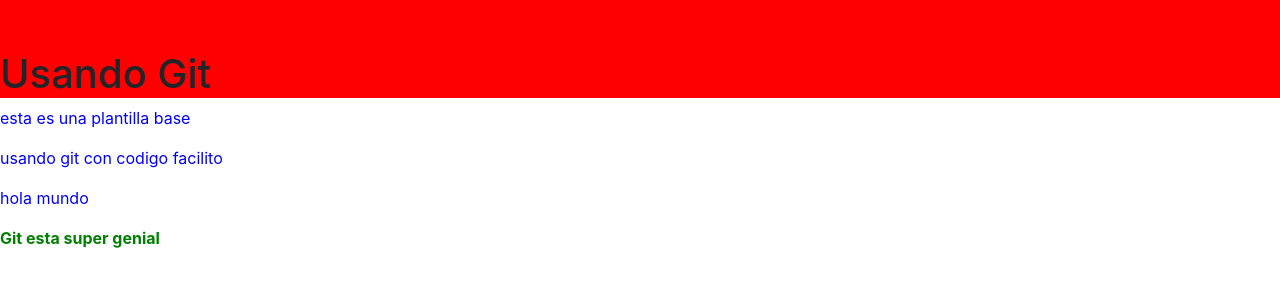
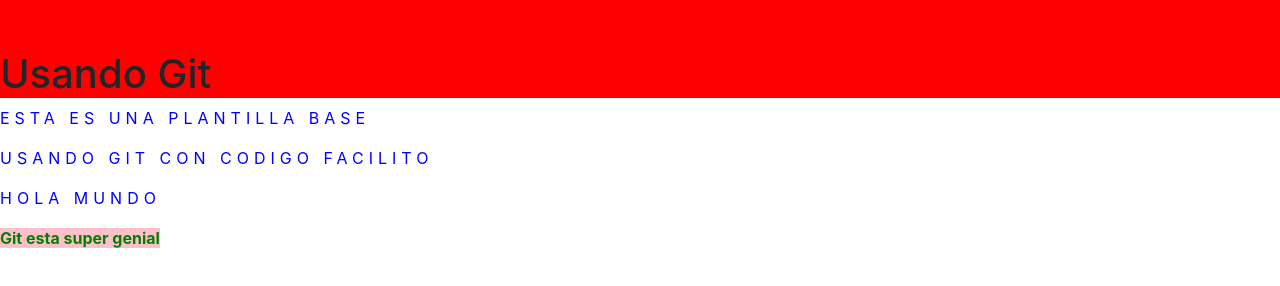
Before and after one commit to crisbarahona/GitFacilito, a website: page www/index.html in a window 1280 px wide. Drawn offline with Linux system fonts and the light colour scheme.

Commit message:
cambie varias cosas en elCSS

```diff
--- a/www/css/estilos.css
+++ b/www/css/estilos.css
@@ -1,5 +1,7 @@
 p {
     color: blue;
+    text-transform: uppercase;
+    letter-spacing: 5px;
 }
 
 .titulo {
@@ -9,4 +11,5 @@
 
 b {
     color: green;
+    background-color: pink;
 }
```
